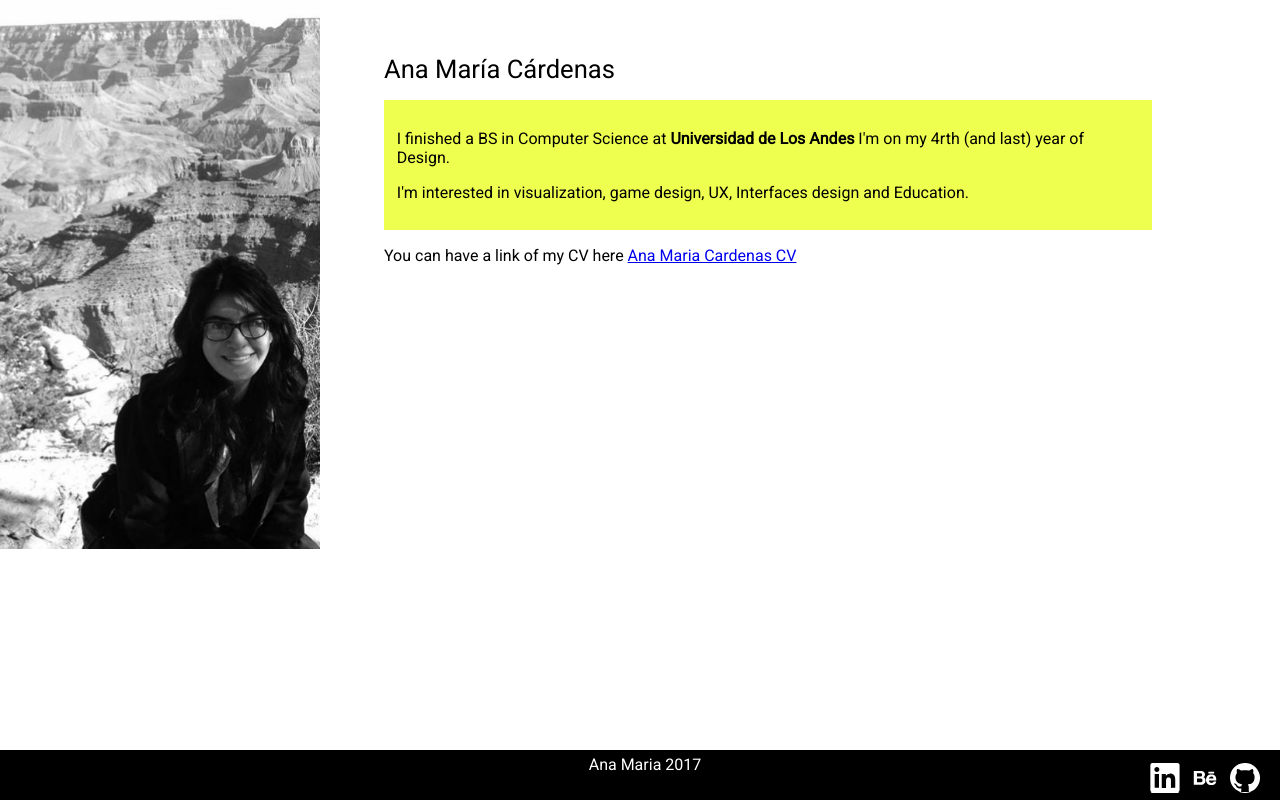
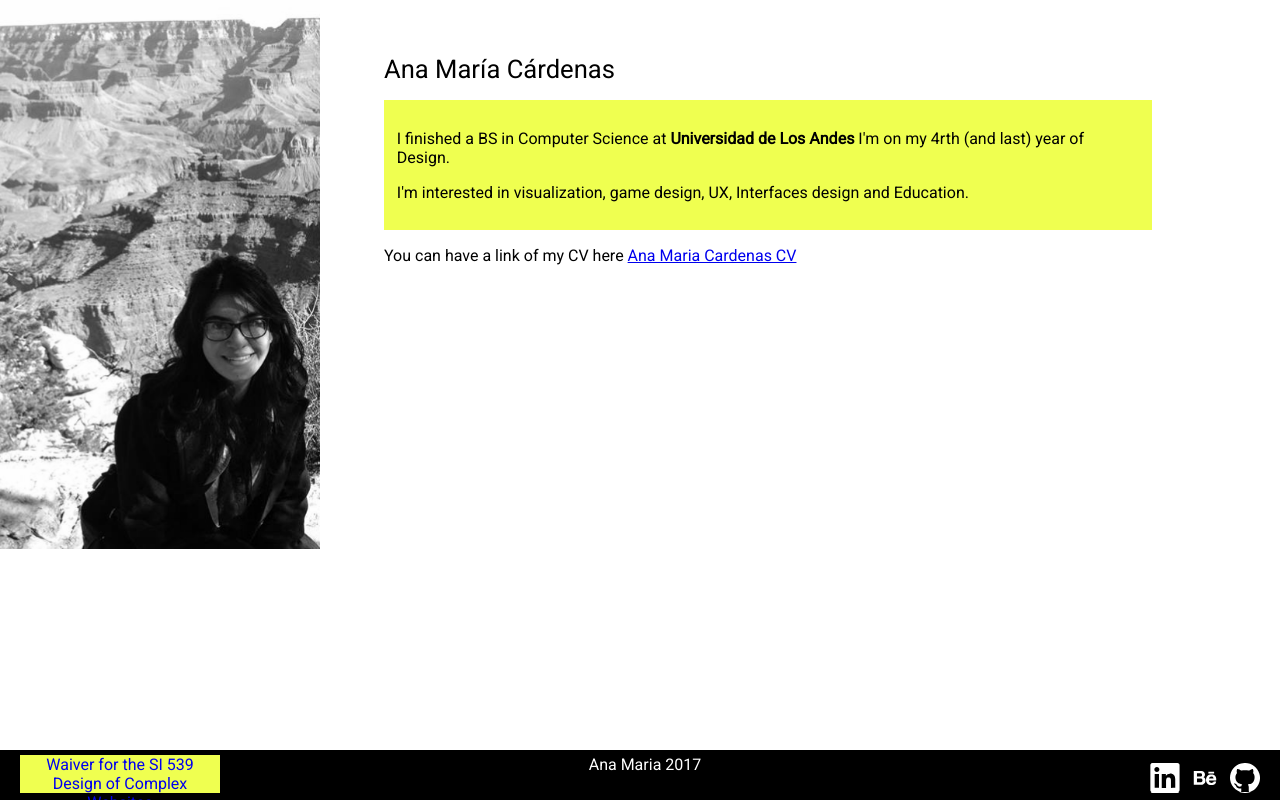
Before and after one commit to anuzk13/portfolio-waiver, a React (Create React App) app: page /portfolio-waiver/profile in a window 1280 px wide. Built offline with nearby package versions, Linux system fonts and the light colour scheme.

Commit message:
Add link to js challenges

```diff
--- a/public/index.html
+++ b/public/index.html
@@ -37,4 +37,6 @@
       To create a production bundle, use `npm run build` or `yarn build`.
     -->
   </body>
+  <footer>
+  </footer>
 </html>
--- a/src/components/Footer.js
+++ b/src/components/Footer.js
@@ -5,6 +5,9 @@ class Footer extends Component {
   render() {
     return (
       <div className="footer">
+          <a href={config.contact.waiver} className="waiver">
+            Waiver for the SI 539 Design of Complex Websites
+          </a>
           <span> Ana Maria </span><span> 2017 </span>
           <a href={config.contact.github} className="github">
           </a>
--- a/src/config/default.config.json
+++ b/src/config/default.config.json
@@ -13,7 +13,8 @@
       "email":"am.cardenas927@gmail.com",
       "behanced":"https://losandes.ccnsite.com/amcardenas",
       "linkedin":"https://linkedin.com/in/ana-cardenas-gasca",
-      "github":"https://github.com/anuzk13/"
+      "github":"https://github.com/anuzk13/",
+      "waiver": "https://anuzk13.github.io/js-challenges-waiver/"
     },
     "projectList" :[
       {
--- a/src/styles/objects/footer.scss
+++ b/src/styles/objects/footer.scss
@@ -23,6 +23,18 @@
       background: url('icons/github.svg');
     }
 
+    &.waiver {
+      left: 20px;
+      background: #efff50;
+      width: 200px;
+      text-decoration: none;
+      height: 38px;
+      &:hover {
+        background: white;
+        color: black;
+      }
+    }
+
     &.behanced {
       right: 60px;
       background: url('icons/behanced.svg');
```
